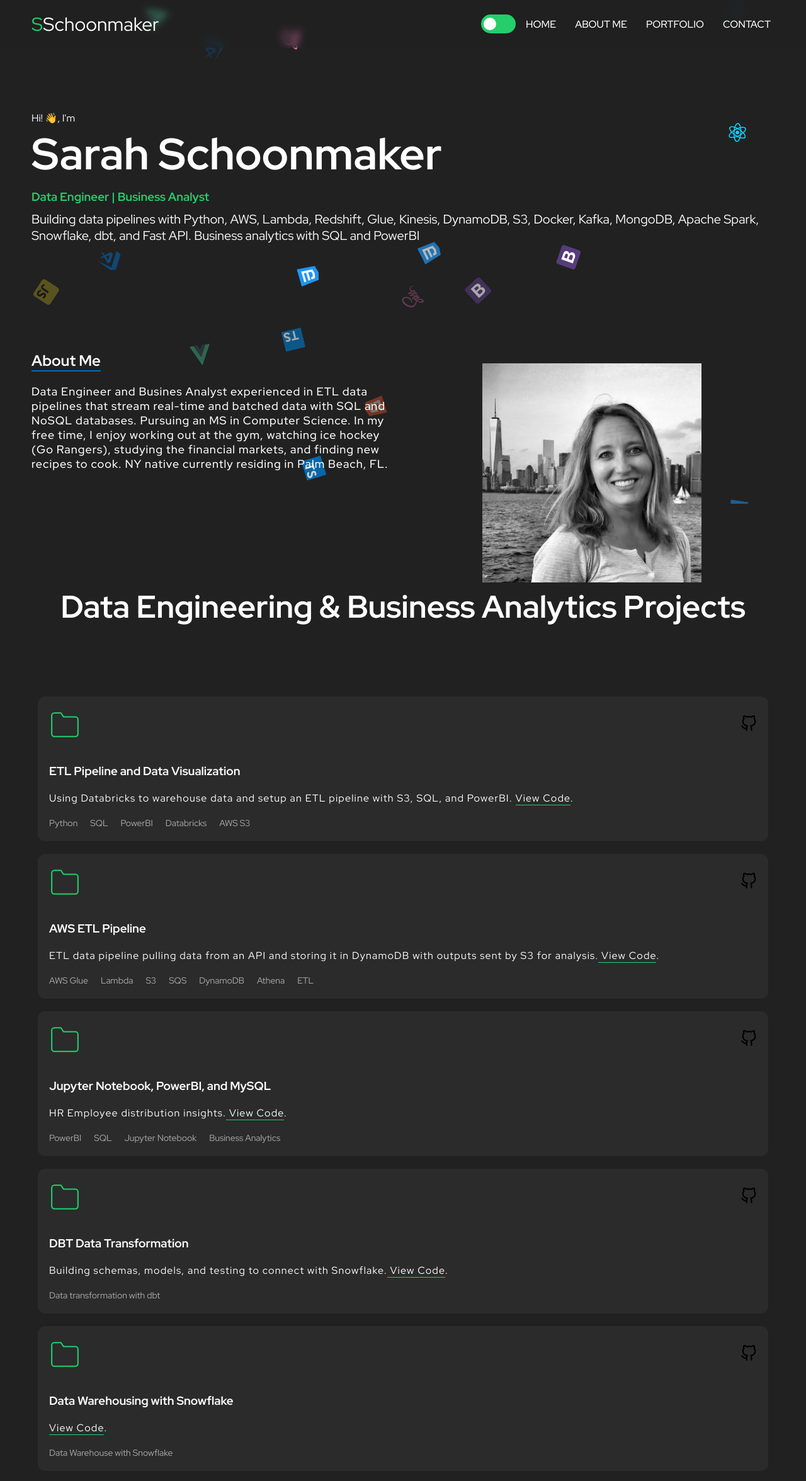
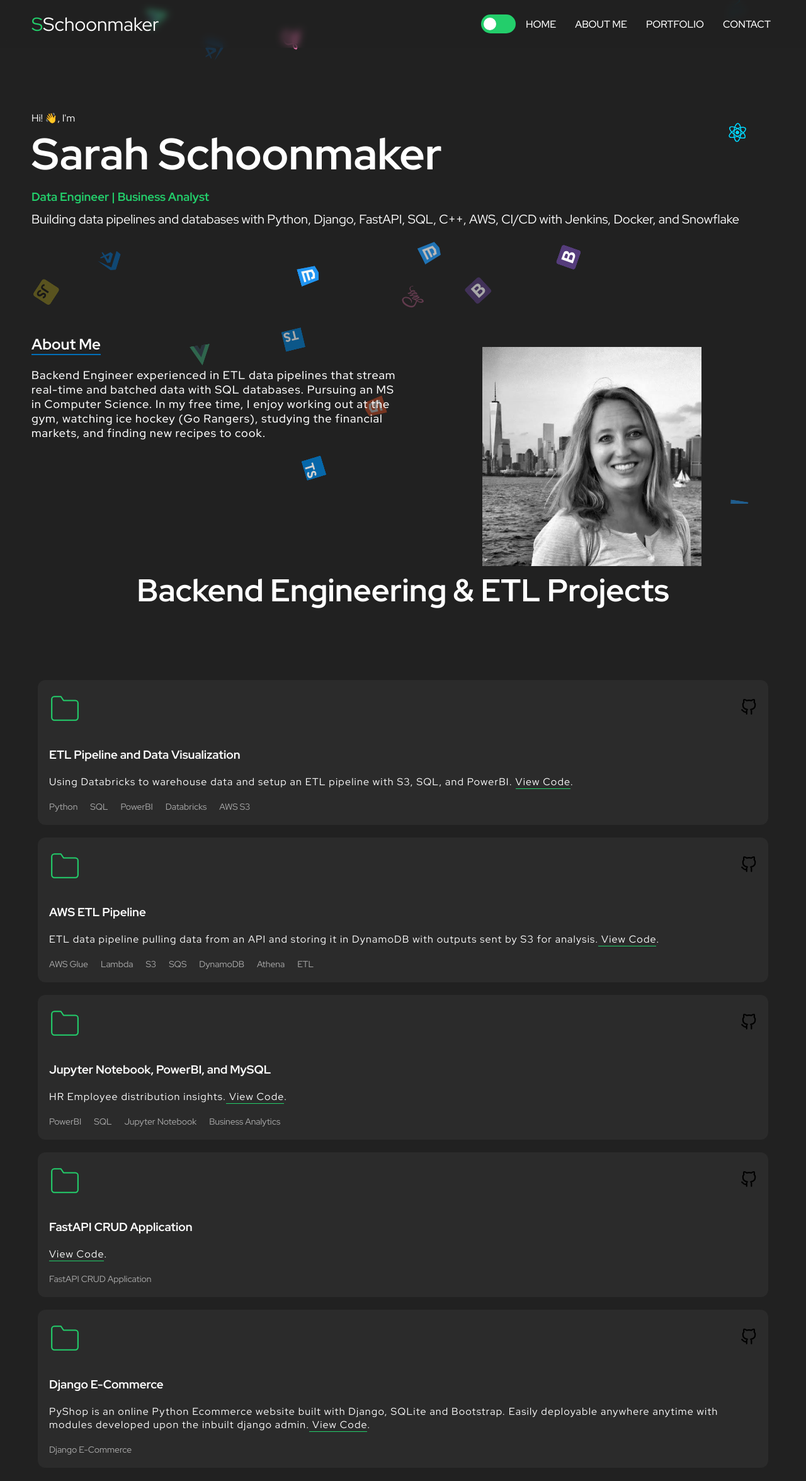
Before and after one commit to SarahSchoonmaker/sarah-react-portfolio, a React (Create React App) app: page / in a window 1280 px wide. Shown: the top 2352 px of the page at 63% size. Built offline with nearby package versions, Linux system fonts and the light colour scheme.

Commit message:
updated projects

```diff
--- a/package.json
+++ b/package.json
@@ -8,8 +8,6 @@
     "@testing-library/user-event": "^13.2.1",
     "@types/jest": "^27.0.1",
     "@types/node": "^16.7.13",
-    "@types/react": "^17.0.20",
-    "@types/react-dom": "^17.0.9",
     "latest": "^0.2.0",
     "react": "^17.0.2",
     "react-animate-on-scroll": "^2.1.5",
@@ -44,7 +42,9 @@
     ]
   },
   "devDependencies": {
+    "@types/react": "^18.2.20",
     "@types/react-animate-on-scroll": "^2.1.5",
+    "@types/react-dom": "^18.2.7",
     "@types/react-google-recaptcha": "^2.1.2",
     "@types/react-router-hash-link": "^2.4.4",
     "@types/styled-components": "^5.1.18",
--- a/src/components/About/About.tsx
+++ b/src/components/About/About.tsx
@@ -18,10 +18,10 @@ export function About(){
           <h2>About Me</h2>
         </ScrollAnimation>
         <ScrollAnimation animateIn="fadeInLeft" delay={0.2 * 1000}>
-          <p>Data Engineer and Busines Analyst experienced in ETL data pipelines that
-            stream real-time and batched data with SQL and NoSQL databases. Pursuing an MS in Computer Science. In my free time, I enjoy working out at the gym,
+          <p>Backend Engineer experienced in ETL data pipelines that
+            stream real-time and batched data with SQL databases. Pursuing an MS in Computer Science. In my free time, I enjoy working out at the gym,
             watching ice hockey (Go Rangers), studying the financial markets, and finding new recipes to cook.
-            NY native currently residing in Palm Beach, FL.
+
           </p>
         </ScrollAnimation>
         {/* <div className="hard-skills">
--- a/src/components/Hero/Hero.tsx
+++ b/src/components/Hero/Hero.tsx
@@ -16,8 +16,8 @@ export function Hero(){
           <h3>Data Engineer | Business Analyst</h3>
         </ScrollAnimation>
         <ScrollAnimation animateIn="fadeInUp" delay={0.6 * 1000}>
-          <p className="small-resume">Building data pipelines with Python, AWS, Lambda, Redshift, Glue, Kinesis, DynamoDB,
-          S3, Docker, Kafka, MongoDB, Apache Spark, Snowflake, dbt, and Fast API. Business analytics with SQL and PowerBI</p>
+          <p className="small-resume">Building data pipelines and databases with Python, Django, FastAPI, SQL, C++, AWS, CI/CD with Jenkins, Docker,
+          and Snowflake </p>
         </ScrollAnimation>
 
 
--- a/src/components/Portfolio/Portfolio.tsx
+++ b/src/components/Portfolio/Portfolio.tsx
@@ -9,7 +9,7 @@ export function Portfolio(){
     <Container id="portfolio">
 
 
-      <h2 className ="project2">Data Engineering & Business Analytics Projects</h2>
+      <h2 className ="project2">Backend Engineering & ETL Projects</h2>
 
       <div className="projects">
 
@@ -109,22 +109,22 @@ export function Portfolio(){
             <header>
             <svg width="50" xmlns="http://www.w3.org/2000/svg" role="img" viewBox="0 0 24 24" fill="none" stroke="#23ce6b " stroke-width="1" stroke-linecap="round" stroke-linejoin="round" ><title>Folder</title><path d="M22 19a2 2 0 0 1-2 2H4a2 2 0 0 1-2-2V5a2 2 0 0 1 2-2h5l2 3h9a2 2 0 0 1 2 2z"></path></svg>
             <div className="project-links">
-              <a href="https://github.com/SarahSchoonmaker/dbt-data-engineering" target="_blank" rel="noreferrer">
+              <a href="https://github.com/SarahSchoonmaker/fastAPI-CRUD" target="_blank" rel="noreferrer">
                 <img src={githubIcon} alt="GitHub" />
               </a>
 
             </div>
             </header>
             <div className="body">
-              <h3>DBT Data Transformation</h3>
-              <p>Building schemas, models, and testing to connect with Snowflake.
-                 <a href="https://github.com/SarahSchoonmaker/dbt-data-engineering"> View Code</a>.
+              <h3>FastAPI CRUD Application</h3>
+              <p>
+                 <a href="https://github.com/SarahSchoonmaker/fastAPI-CRUD"> View Code</a>.
 
               </p>
             </div>
             <footer>
               <ul className="tech-list">
-                <li>Data transformation with dbt</li>
+                <li>FastAPI CRUD Application</li>
 
 
               </ul>
@@ -137,22 +137,23 @@ export function Portfolio(){
             <header>
             <svg width="50" xmlns="http://www.w3.org/2000/svg" role="img" viewBox="0 0 24 24" fill="none" stroke="#23ce6b " stroke-width="1" stroke-linecap="round" stroke-linejoin="round" ><title>Folder</title><path d="M22 19a2 2 0 0 1-2 2H4a2 2 0 0 1-2-2V5a2 2 0 0 1 2-2h5l2 3h9a2 2 0 0 1 2 2z"></path></svg>
             <div className="project-links">
-              <a href="https://github.com/SarahSchoonmaker/Snowflake-Data-Engineering" target="_blank" rel="noreferrer">
+              <a href="https://github.com/SarahSchoonmaker/PyShop" target="_blank" rel="noreferrer">
                 <img src={githubIcon} alt="GitHub" />
               </a>
 
             </div>
             </header>
             <div className="body">
-              <h3>Data Warehousing with Snowflake</h3>
-              <p>
-                 <a href="https://github.com/SarahSchoonmaker/Snowflake-Data-Engineering"> View Code</a>.
+              <h3>Django E-Commerce</h3>
+              <p> PyShop is an online Python Ecommerce website built with Django, SQLite and Bootstrap.
+                Easily deployable anywhere anytime with modules developed upon the inbuilt django admin.
+                 <a href="https://github.com/SarahSchoonmaker/PyShop"> View Code</a>.
 
               </p>
             </div>
             <footer>
               <ul className="tech-list">
-                <li>Data Warehouse with Snowflake</li>
+                <li>Django E-Commerce</li>
 
 
               </ul>
```
Also changed, not shown: 2 other files (tests, documents, lock files or other folders).
